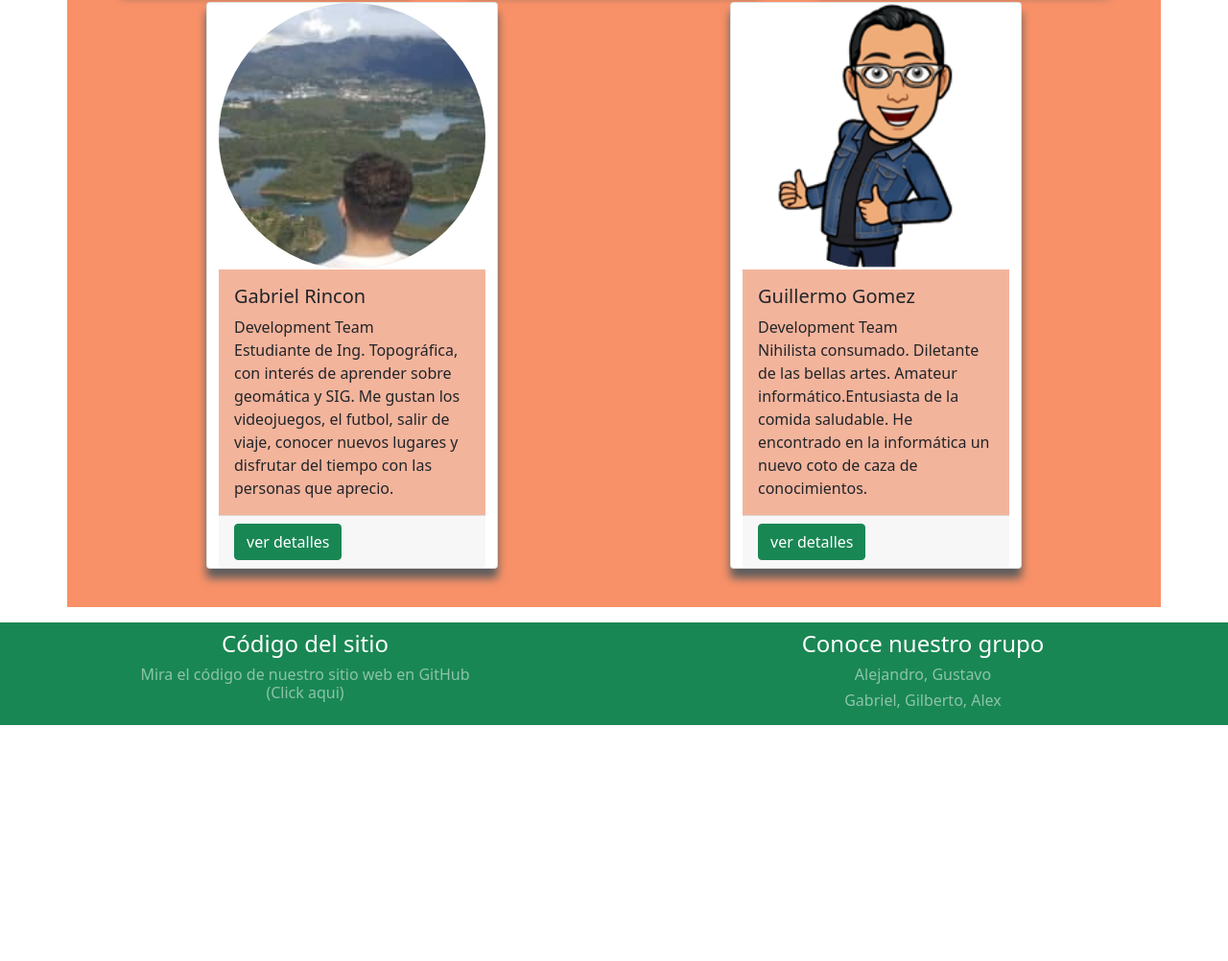
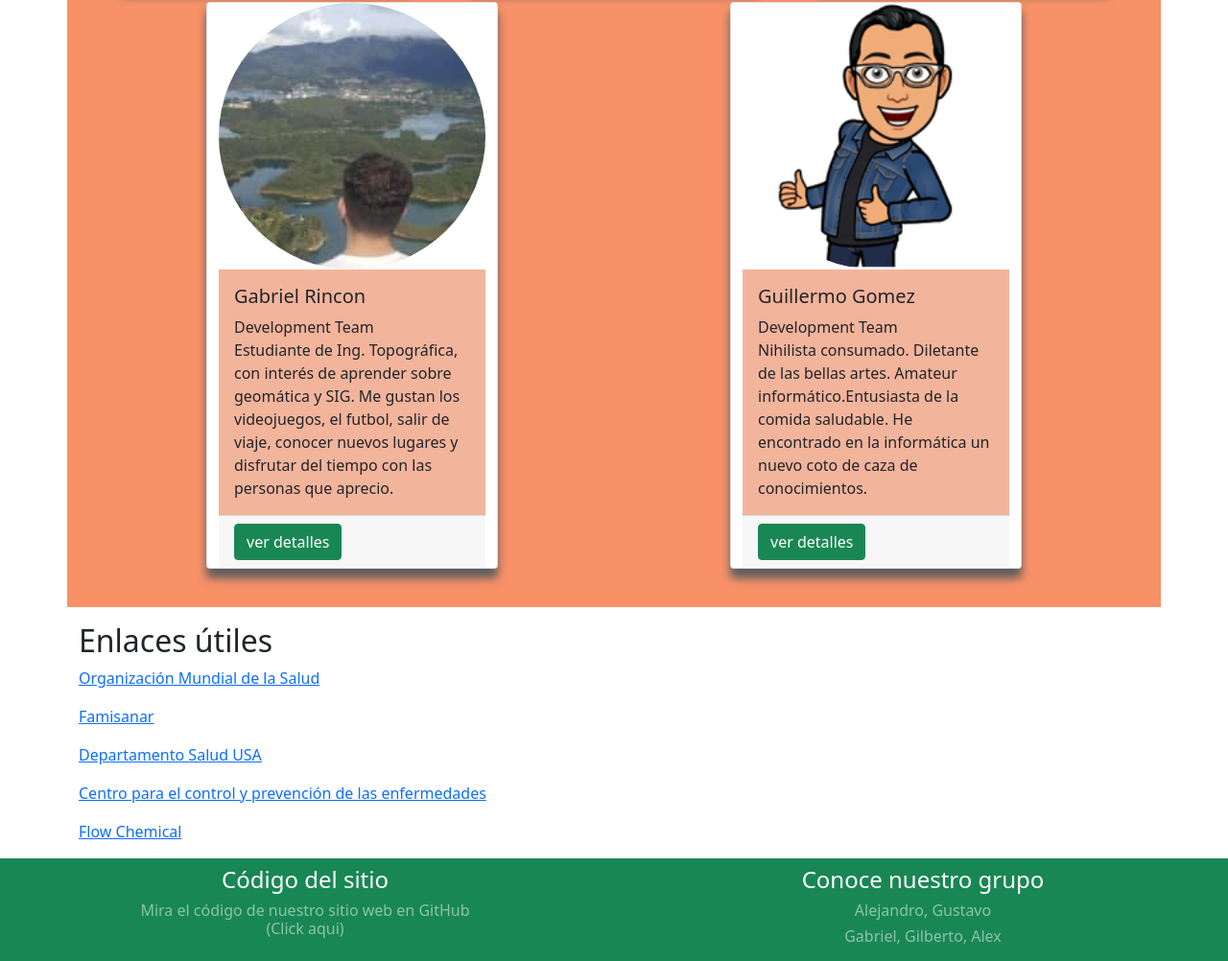
Before and after one commit to G8-Grupo-61/salud_a_la_mesa, a plain HTML site: page index.html in a window 1280 px wide. Shown: the part 2504-3506 px from the top of the page at 96% size. Before the commit the page ends 3260 px from the top, so only its background shows below. Drawn offline with nearby package versions, Linux system fonts and the light colour scheme.

Commit message:
Adición de Enlaces útiles

```diff
--- a/index.html
+++ b/index.html
@@ -207,6 +207,19 @@
 
     </div>
 
+    <footer class=".footer-section">
+      <h2>Enlaces útiles</h2>
+
+        <p><a href="https://www.who.int/es/news-room/fact-sheets/detail/healthy-diet" title="Organización Mundial de la Salud">Organización Mundial de la Salud</a></p>
+
+        <p><a href="https://blog.famisanar.com.co/tag/alimentaci%C3%B3n-saludable" title="Famisanar">Famisanar</a></p>
+
+        <p><a href="https://www.niddk.nih.gov/health-information/informacion-de-la-salud/control-de-peso/ayudar-su-hijo" title="Departamento Salud USA">Departamento Salud USA</a></p>
+
+        <p><a href="https://www.cdc.gov/healthyweight/spanish/healthyeating/eatmoreweightless.html" title="Centro para el control y prevención de las enfermedades">Centro para el control y prevención de las enfermedades</a></p>
+
+        <p><a href="https://www.flowchem.com.co/rotulacion-de-alimentos-en-colombia" title="Flow Chemical">Flow Chemical</a></p>
+    </footer>
   </main>
 
   <footer id="footer" class="bg-success w-100 p-2"></footer>
```
